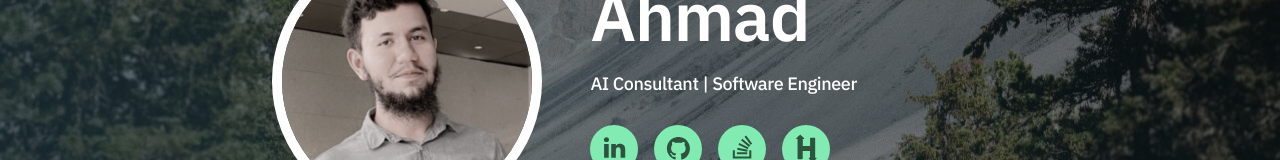
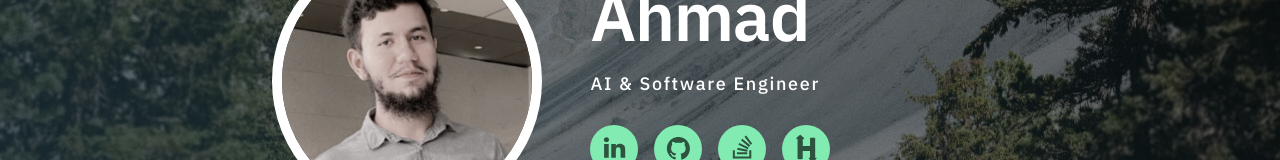
Before and after one commit to DaniyalAhmadSE/DaniyalAhmad, a plain HTML site: page index.html in a window 1280 px wide. Shown: the part 319-479 px from the top of the page. Drawn offline with Linux system fonts and the light colour scheme.

Commit message:
Update: modified title and resume

```diff
--- a/index.html
+++ b/index.html
@@ -8,11 +8,11 @@
     <title>Daniyal Ahmad</title>
     <meta charset="utf-8" />
     <meta name="viewport" content="width=device-width,initial-scale=1" />
-    <meta name="description" content="AI Consultant | Software Engineer" />
+    <meta name="description" content="AI & Software Engineer" />
     <meta property="og:site_name" content="Daniyal Ahmad" />
     <meta property="og:title" content="Daniyal Ahmad" />
     <meta property="og:type" content="website" />
-    <meta property="og:description" content="AI Consultant | Software Engineer" />
+    <meta property="og:description" content="AI & Software Engineer" />
     <meta property="og:image" content="https://daniyalahmadse.github.io/assets/images/dp.jpg" />
     <meta property="og:image:type" content="image/jpeg" />
     <meta property="og:image:width" content="720" />
@@ -146,7 +146,7 @@
                             </div>
                             <div>
                                 <h1 id="text02">Daniyal Ahmad</h1>
-                                <p id="text01">AI Consultant | Software Engineer</p>
+                                <p id="text01">AI & Software Engineer</p>
 
                                 <ul id="icons01" class="icons">
                                     <li><a class="n02" href="https://www.linkedin.com/in/DaniyalAhmadSE"
--- a/styles/styles.css
+++ b/styles/styles.css
@@ -659,7 +659,7 @@ p mark {
 #text01 {
     color: #FFFFFF;
     font-family: 'IBM Plex Sans', sans-serif;
-    letter-spacing: -0.025rem;
+    letter-spacing: 0.107rem;
     width: 100%;
     font-size: 1.125em;
     line-height: 1.5;
```
Also changed, not shown: 1 other file.
